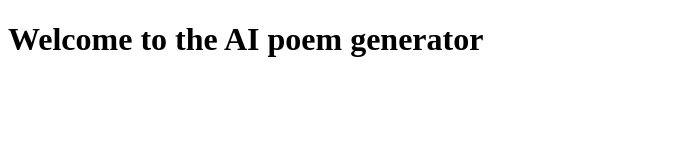
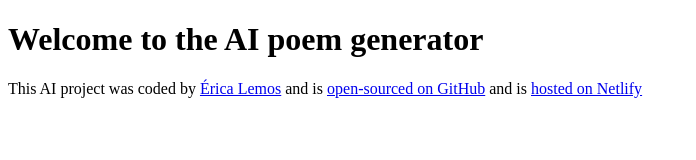
Before and after one commit to ericasof3/poem-generator, a plain HTML site: page index.html in a window 1280 px wide. Shown: the whole page, without its empty margins (0-696 px from the left). Drawn offline with Linux system fonts and the light colour scheme.

Commit message:
Added the footer

```diff
--- a/index.html
+++ b/index.html
@@ -9,6 +9,21 @@
   <body>
     <h1>Welcome to the AI poem generator</h1>
 
+    <footer>
+      This AI project was coded by
+      <a href="https://github.com/ericasof3" target="_blank">Érica Lemos</a> and
+      is
+      <a href="https://github.com/ericasof3/poem-generator" target="_blank">
+        open-sourced on GitHub</a
+      >
+      and is
+      <a
+        href="https://ai-poem-generator-shecodes-erica.netlify.app/"
+        target="_blank"
+        >hosted on Netlify</a
+      >
+    </footer>
+
     <script src="src/index.js"></script>
   </body>
 </html>
```
